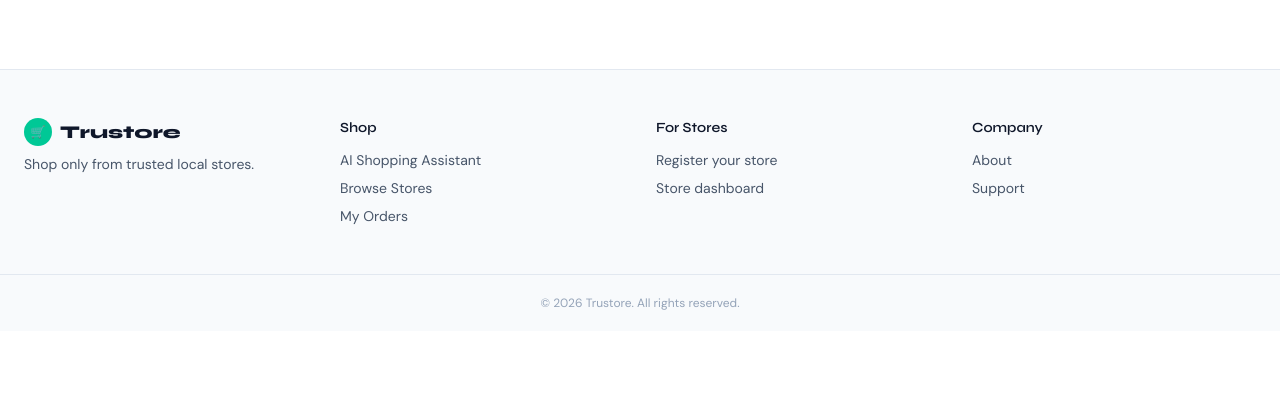
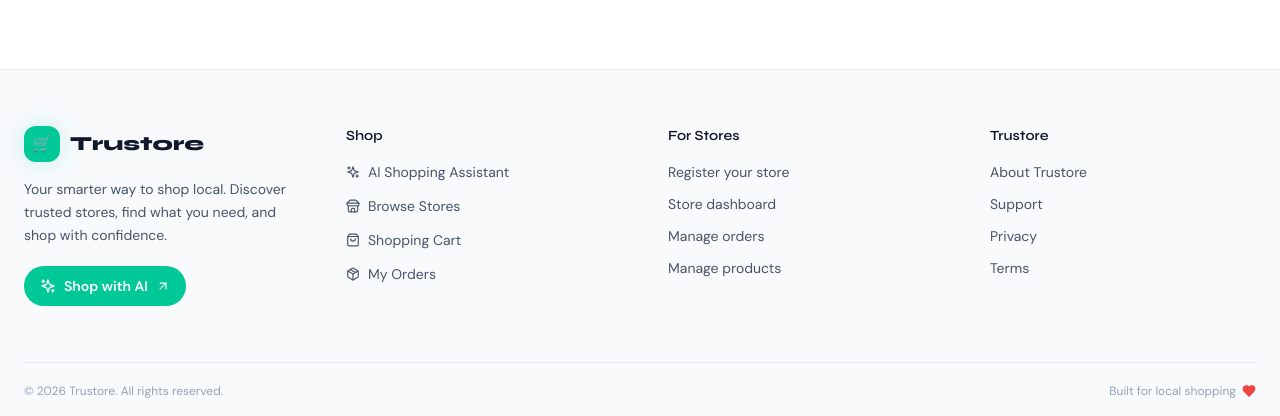
Before and after one commit to codewithabhi2003/trustore-client, a React (Vite) app: page / in a window 1280 px wide. Shown: the part 1527-1943 px from the top of the page. Before the commit the page ends 1858 px from the top, so only its background shows below. Built offline with nearby package versions, Linux system fonts and the light colour scheme; no server answers.

Commit message:
Fix footer navigation and current year handling

```diff
--- a/src/components/common/Footer.jsx
+++ b/src/components/common/Footer.jsx
@@ -1,46 +1,201 @@
 import { Link } from 'react-router-dom';
+import {
+  ArrowUpRight,
+  Heart,
+  Sparkles,
+  Store,
+  ShoppingBag,
+  Package,
+} from 'lucide-react';
 
 export default function Footer() {
+  const year = new Date().getFullYear();
+
   return (
     <footer className="border-t border-border bg-surface mt-24">
-      <div className="max-w-7xl mx-auto px-4 sm:px-6 py-12 grid grid-cols-2 md:grid-cols-4 gap-8">
-        <div className="col-span-2 md:col-span-1">
-          <div className="flex items-center gap-2 font-heading font-extrabold text-lg mb-2">
-            <span className="w-7 h-7 rounded-full bg-accent flex items-center justify-center text-white text-xs">
+      <div className="max-w-7xl mx-auto px-4 sm:px-6">
+
+        {/* Main footer */}
+        <div className="py-14 grid grid-cols-1 sm:grid-cols-2 lg:grid-cols-4 gap-10 lg:gap-14">
+
+          {/* Brand */}
+          <div className="sm:col-span-2 lg:col-span-1">
+            <Link
+              to="/"
+              className="inline-flex items-center gap-2.5 font-heading font-extrabold text-xl text-text-primary"
+            >
+              <span className="w-9 h-9 rounded-xl bg-accent flex items-center justify-center text-white text-base shadow-glow">
                 🛒
               </span>
               Trustore
-          </div>
-          <p className="text-sm text-text-secondary">Shop only from trusted local stores.</p>
+            </Link>
+
+            <p className="text-sm text-text-secondary leading-relaxed mt-4 max-w-xs">
+              Your smarter way to shop local. Discover trusted stores,
+              find what you need, and shop with confidence.
+            </p>
+
+            <Link
+              to="/shop-ai"
+              className="inline-flex items-center gap-2 mt-5 px-4 py-2.5 rounded-full bg-accent text-white text-sm font-semibold hover:bg-accent-dark transition-colors"
+            >
+              <Sparkles className="w-4 h-4" />
+              Shop with AI
+              <ArrowUpRight className="w-3.5 h-3.5" />
+            </Link>
           </div>
 
+          {/* Shop */}
           <div>
-          <h4 className="text-sm font-semibold text-text-primary mb-3">Shop</h4>
-          <ul className="space-y-2 text-sm text-text-secondary">
-            <li><Link to="/shop-ai" className="hover:text-accent">AI Shopping Assistant</Link></li>
-            <li><Link to="/stores" className="hover:text-accent">Browse Stores</Link></li>
-            <li><Link to="/orders" className="hover:text-accent">My Orders</Link></li>
+            <h4 className="text-sm font-semibold text-text-primary mb-4">
+              Shop
+            </h4>
+
+            <ul className="space-y-3 text-sm">
+              <li>
+                <Link
+                  to="/shop-ai"
+                  className="inline-flex items-center gap-2 text-text-secondary hover:text-accent transition-colors"
+                >
+                  <Sparkles className="w-3.5 h-3.5" />
+                  AI Shopping Assistant
+                </Link>
+              </li>
+
+              <li>
+                <Link
+                  to="/stores"
+                  className="inline-flex items-center gap-2 text-text-secondary hover:text-accent transition-colors"
+                >
+                  <Store className="w-3.5 h-3.5" />
+                  Browse Stores
+                </Link>
+              </li>
+
+              <li>
+                <Link
+                  to="/cart"
+                  className="inline-flex items-center gap-2 text-text-secondary hover:text-accent transition-colors"
+                >
+                  <ShoppingBag className="w-3.5 h-3.5" />
+                  Shopping Cart
+                </Link>
+              </li>
+
+              <li>
+                <Link
+                  to="/orders"
+                  className="inline-flex items-center gap-2 text-text-secondary hover:text-accent transition-colors"
+                >
+                  <Package className="w-3.5 h-3.5" />
+                  My Orders
+                </Link>
+              </li>
             </ul>
           </div>
 
+          {/* For Stores */}
           <div>
-          <h4 className="text-sm font-semibold text-text-primary mb-3">For Stores</h4>
-          <ul className="space-y-2 text-sm text-text-secondary">
-            <li><Link to="/store-register" className="hover:text-accent">Register your store</Link></li>
-            <li><Link to="/store-owner/dashboard" className="hover:text-accent">Store dashboard</Link></li>
+            <h4 className="text-sm font-semibold text-text-primary mb-4">
+              For Stores
+            </h4>
+
+            <ul className="space-y-3 text-sm">
+              <li>
+                <Link
+                  to="/store-register"
+                  className="text-text-secondary hover:text-accent transition-colors"
+                >
+                  Register your store
+                </Link>
+              </li>
+
+              <li>
+                <Link
+                  to="/store-owner/dashboard"
+                  className="text-text-secondary hover:text-accent transition-colors"
+                >
+                  Store dashboard
+                </Link>
+              </li>
+
+              <li>
+                <Link
+                  to="/store-owner/orders"
+                  className="text-text-secondary hover:text-accent transition-colors"
+                >
+                  Manage orders
+                </Link>
+              </li>
+
+              <li>
+                <Link
+                  to="/store-owner/products"
+                  className="text-text-secondary hover:text-accent transition-colors"
+                >
+                  Manage products
+                </Link>
+              </li>
             </ul>
           </div>
 
+          {/* Trustore */}
           <div>
-          <h4 className="text-sm font-semibold text-text-primary mb-3">Company</h4>
-          <ul className="space-y-2 text-sm text-text-secondary">
-            <li><a href="#" className="hover:text-accent">About</a></li>
-            <li><a href="#" className="hover:text-accent">Support</a></li>
+            <h4 className="text-sm font-semibold text-text-primary mb-4">
+              Trustore
+            </h4>
+
+            <ul className="space-y-3 text-sm">
+              <li>
+                <a
+                  href="#"
+                  className="text-text-secondary hover:text-accent transition-colors"
+                >
+                  About Trustore
+                </a>
+              </li>
+
+              <li>
+                <a
+                  href="#"
+                  className="text-text-secondary hover:text-accent transition-colors"
+                >
+                  Support
+                </a>
+              </li>
+
+              <li>
+                <a
+                  href="#"
+                  className="text-text-secondary hover:text-accent transition-colors"
+                >
+                  Privacy
+                </a>
+              </li>
+
+              <li>
+                <a
+                  href="#"
+                  className="text-text-secondary hover:text-accent transition-colors"
+                >
+                  Terms
+                </a>
+              </li>
             </ul>
           </div>
         </div>
-      <div className="border-t border-border py-5 text-center text-xs text-text-muted">
-        © {new Date().getFullYear()} Trustore. All rights reserved.
+
+        {/* Bottom section */}
+        <div className="border-t border-border py-5 flex flex-col sm:flex-row items-center justify-between gap-3 text-xs text-text-muted">
+          <p>
+            © {year} Trustore. All rights reserved.
+          </p>
+
+          <p className="inline-flex items-center gap-1.5">
+            Built for local shopping
+            <Heart className="w-3.5 h-3.5 text-accent-red fill-accent-red" />
+          </p>
+        </div>
       </div>
     </footer>
   );
```
Lines whose indentation alone changed are shown as unchanged.
